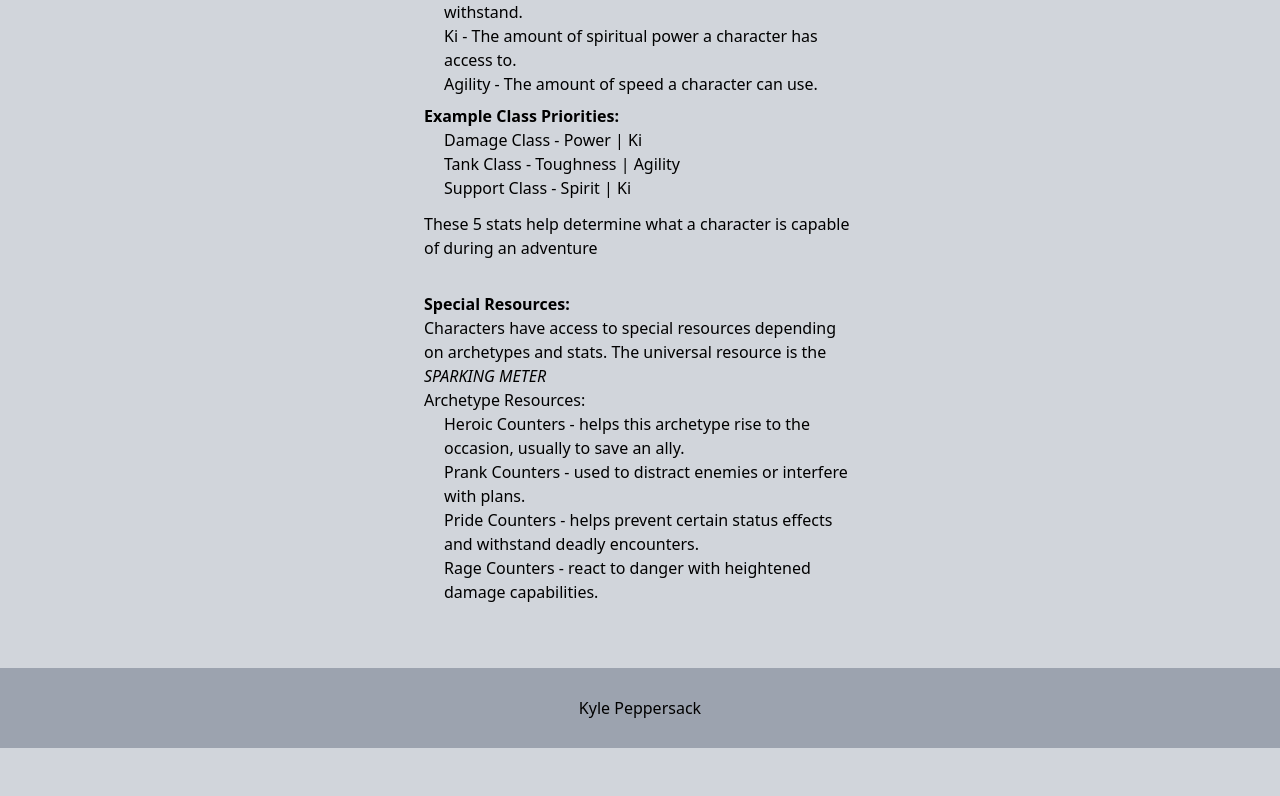
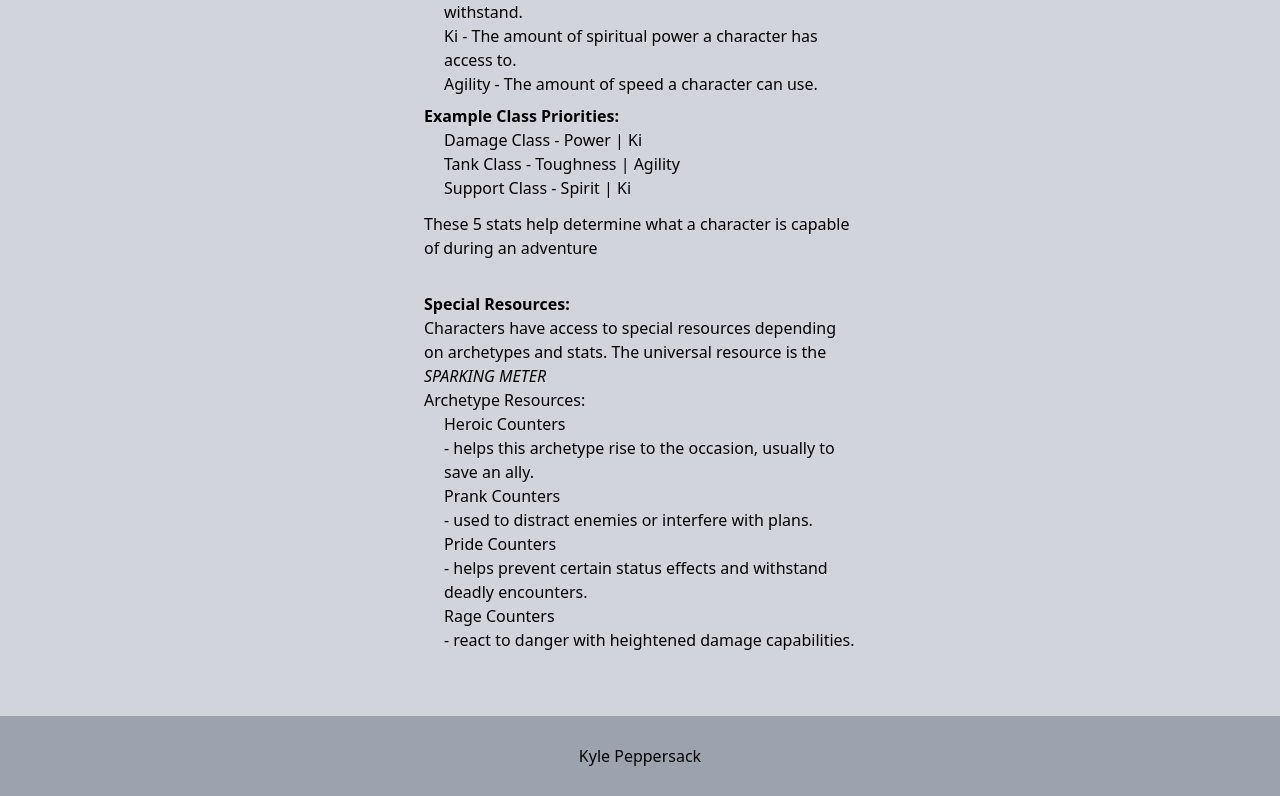
Before and after one commit to KylePep/ddbwiki, a Next.js app: page / in a window 1280 px wide. Shown: the part 856-1652 px from the top of the page. Before the commit the page ends 1604 px from the top, so only its background shows below. Built offline with nearby package versions, Linux system fonts and the light colour scheme.

Commit message:
adjusted special resources styling

```diff
--- a/app/components/SpecialResources.tsx
+++ b/app/components/SpecialResources.tsx
@@ -7,10 +7,28 @@ export default function SpecialResources() {
       <h1>Characters have access to special resources depending on archetypes and stats. The universal resource is the <i>SPARKING METER</i> </h1>
       <h2> Archetype Resources:</h2>
       <ul>
-        <li>Heroic Counters - helps this archetype rise to the occasion, usually to save an ally.</li>
-        <li>Prank Counters - used to distract enemies or interfere with plans.</li>
-        <li>Pride Counters - helps prevent certain status effects and withstand deadly encounters.</li>
-        <li>Rage Counters - react to danger with heightened damage capabilities.</li>
+        <li> <div className='font-medium'>Heroic Counters
+        </div>
+        <p> - helps this archetype rise to the occasion, usually to save an ally.</p>
+        </li>
+        <li><div className='font-medium'>Prank Counters
+        </div>
+        <p>
+           - used to distract enemies or interfere with plans.
+          </p>
+           </li>
+        <li><div className='font-medium'>Pride Counters
+        </div>
+        <p>
+          - helps prevent certain status effects and withstand deadly encounters.
+          </p>
+          </li>
+        <li><div className='font-medium'>Rage Counters
+        </div>
+         <p>
+           - react to danger with heightened damage capabilities.
+          </p>
+           </li>
       </ul>
     </div>
   )
```
